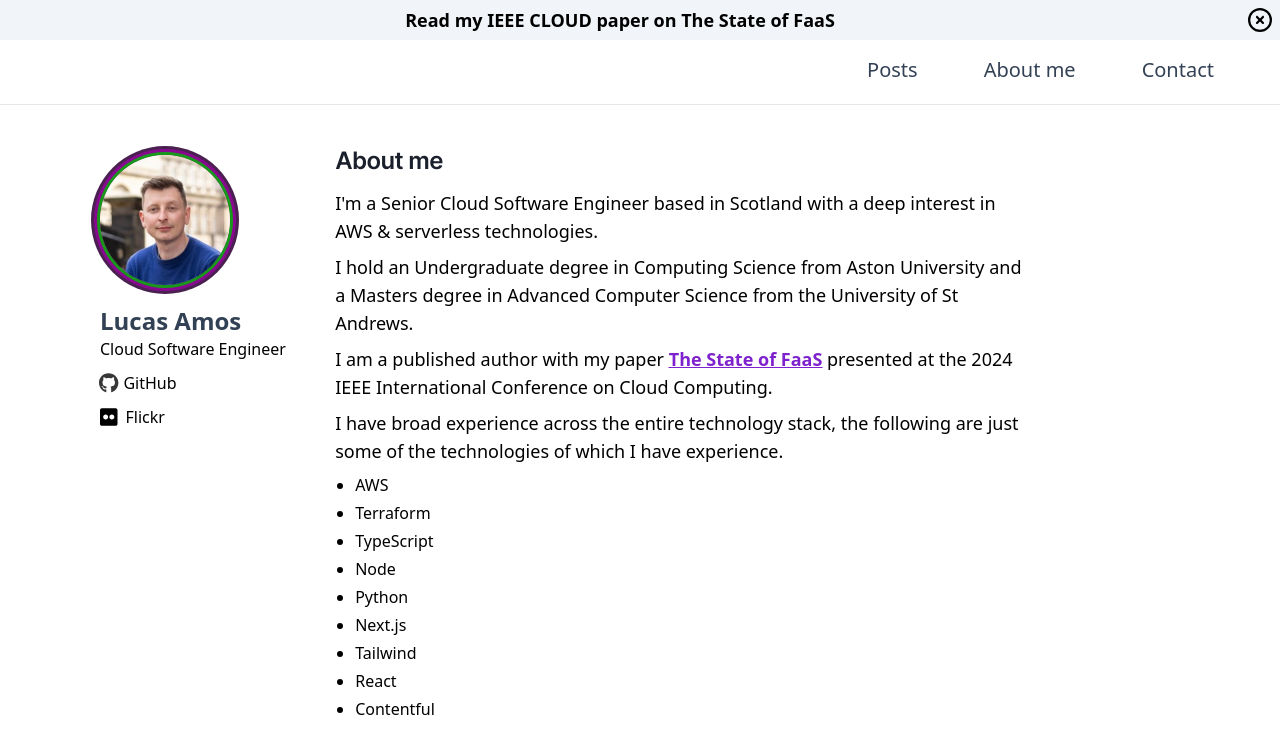
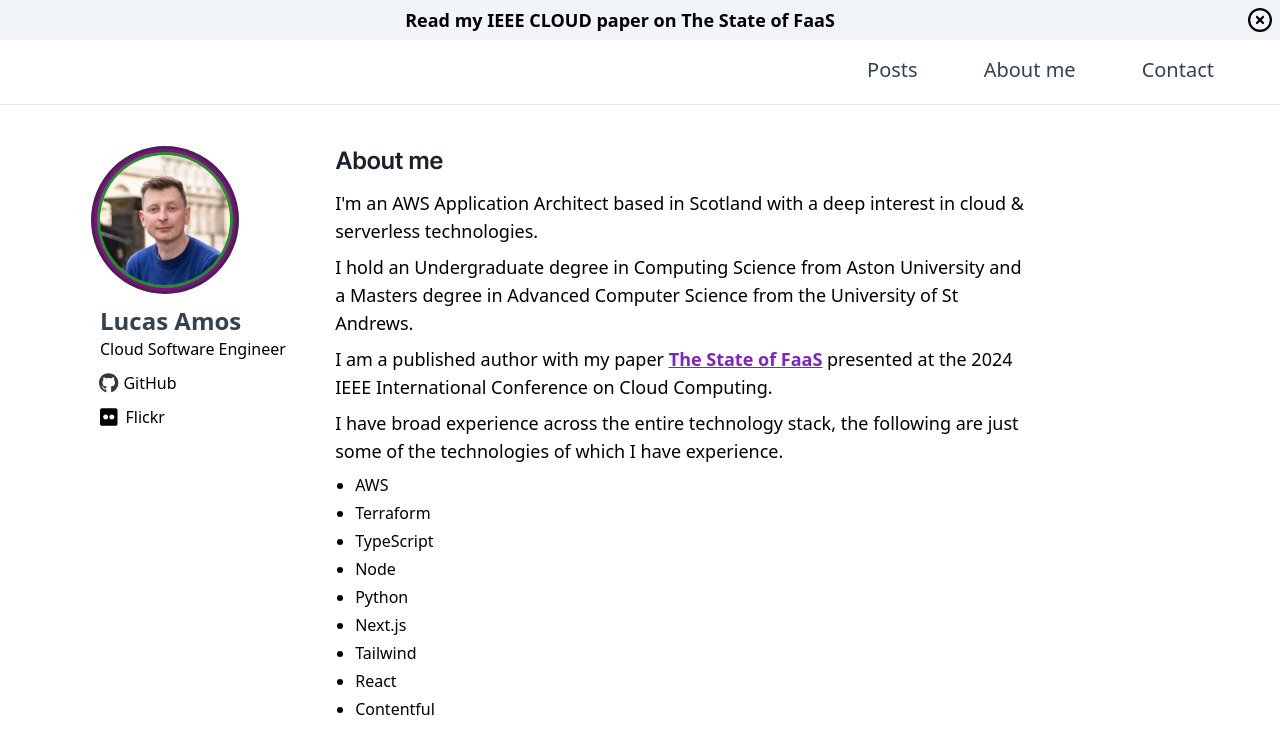
Before and after one commit to LucasAmos/lucasamos.dev-next, a Next.js app: page /about in a window 1280 px wide. Shown: the top 740 px of the page. Built offline with nearby package versions, Linux system fonts and the light colour scheme.

Commit message:
update bio

```diff
--- a/src/pages/about.tsx
+++ b/src/pages/about.tsx
@@ -11,7 +11,7 @@
 import aston from "../../public/images/uni/aston.png";
 import standrews from "../../public/images/uni/standrews.png";
 
-const title = "Lucas Amos: AWS certified Senior Cloud Software Engineer";
+const title = "Lucas Amos: AWS Application Architect";
 
 const About: React.FC = () => {
   return (
@@ -28,7 +28,7 @@
         About me
       </h1>
       <p className="mb-2 text-lg">
-        I{"'"}m a Senior Cloud Software Engineer based in Scotland with a deep interest in AWS &
+        I{"'"}m an AWS Application Architect based in Scotland with a deep interest in cloud &
         serverless technologies.
       </p>
       <p className="mb-2 text-lg">
--- a/src/pages/contact.tsx
+++ b/src/pages/contact.tsx
@@ -2,7 +2,7 @@
 import Head from "next/head";
 import Layout from "../components/layout";
 import { useState } from "react";
-const title = "Lucas Amos: AWS certified Senior Cloud Software Engineer";
+const title = "Lucas Amos: AWS Application Architect";
 
 const Contact: React.FC = () => {
   // export default function Contact() {
--- a/src/pages/index.tsx
+++ b/src/pages/index.tsx
@@ -9,7 +9,7 @@
 import Date from "../components/date";
 import { FontAwesomeIcon } from "@fortawesome/react-fontawesome";
 import { faCalendarAlt } from "@fortawesome/free-solid-svg-icons";
-const title = "Lucas Amos: AWS certified Senior Cloud Software Engineer";
+const title = "Lucas Amos: AWS Application Architect";
 
 type PostsData = {
   id: string;
```
